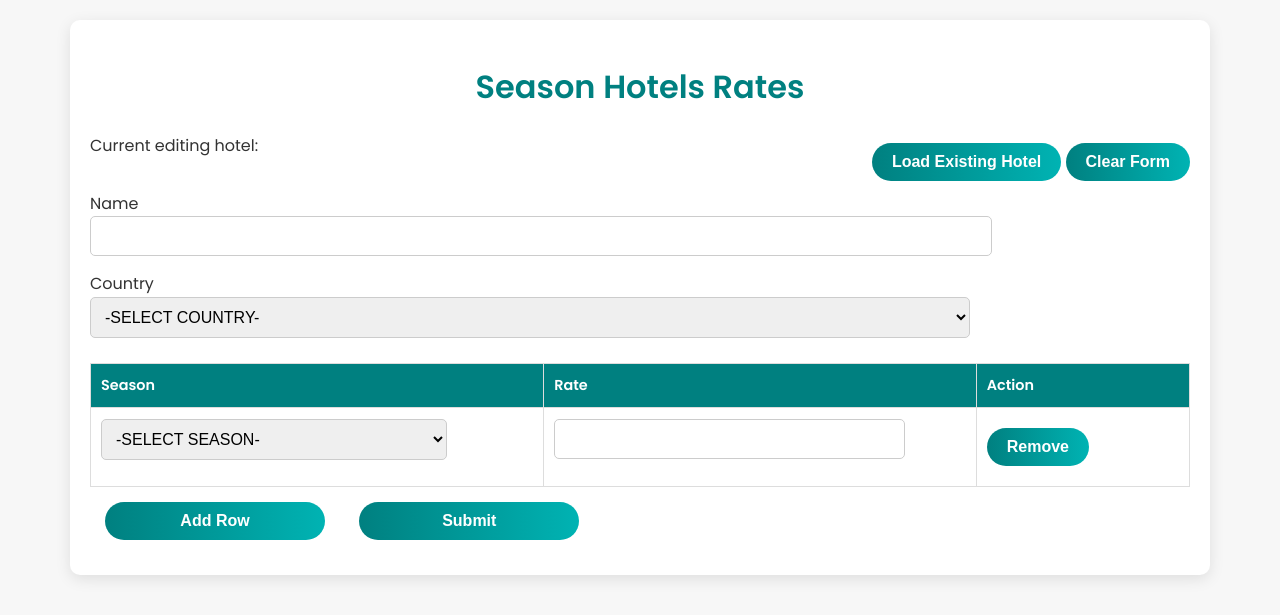
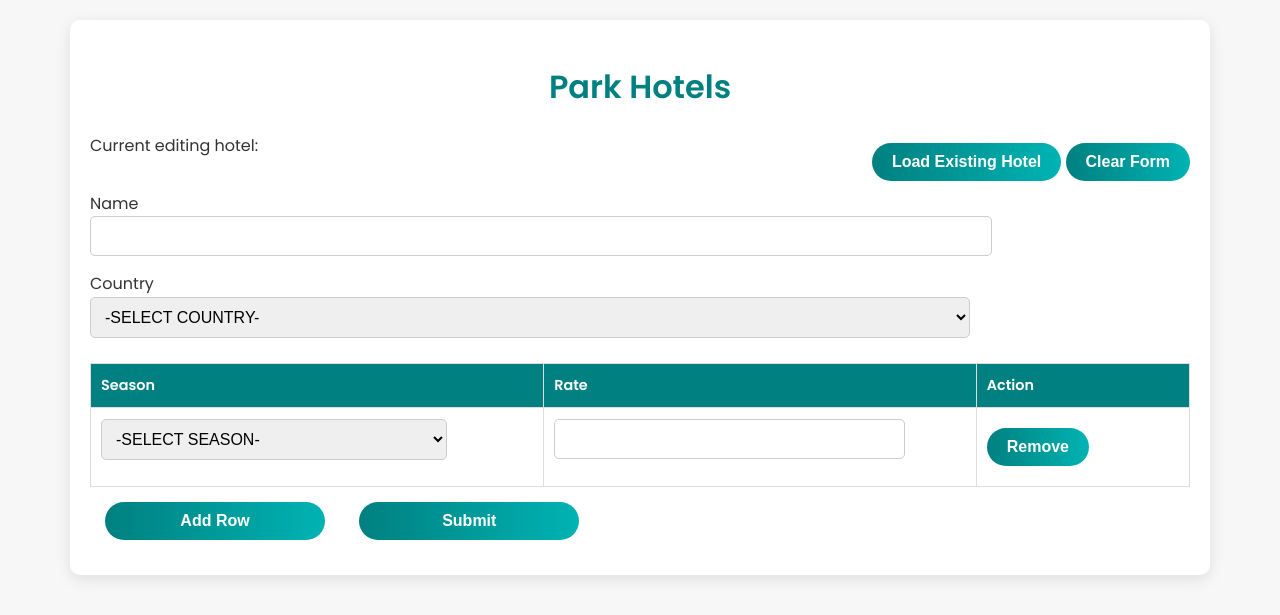
Before and after one commit to MohammedRaghib/Oddyseys, a PHP site: page /add_hotel.php in a window 1280 px wide. Shown: the top 615 px of the page. Run offline with PHP 8.4, Linux system fonts and the light colour scheme; data that the repository does not hold is empty.

Commit message:
changed titles

```diff
--- a/add_hotel.php
+++ b/add_hotel.php
@@ -4,7 +4,7 @@
 <head>
     <meta charset="UTF-8">
     <meta name="viewport" content="width=device-width, initial-scale=1.0">
-    <title>Add Hotel</title>
+    <title>Park Hotels</title>
     <style>
         @import url('https://fonts.googleapis.com/css2?family=Poppins:wght@300;400;600&display=swap');
 
@@ -183,7 +183,7 @@
 
 <body>
     <main class="adding">
-        <h1>Season Hotels Rates</h1>
+        <h1>Park Hotels</h1>
         <form class="add_hotel_form" name="add_hotel_form" onsubmit="handleSubmit(event)">
             <div class="changeHotel">
                 <span>Current editing hotel: <b id="currentHotel"></b></span>
```
